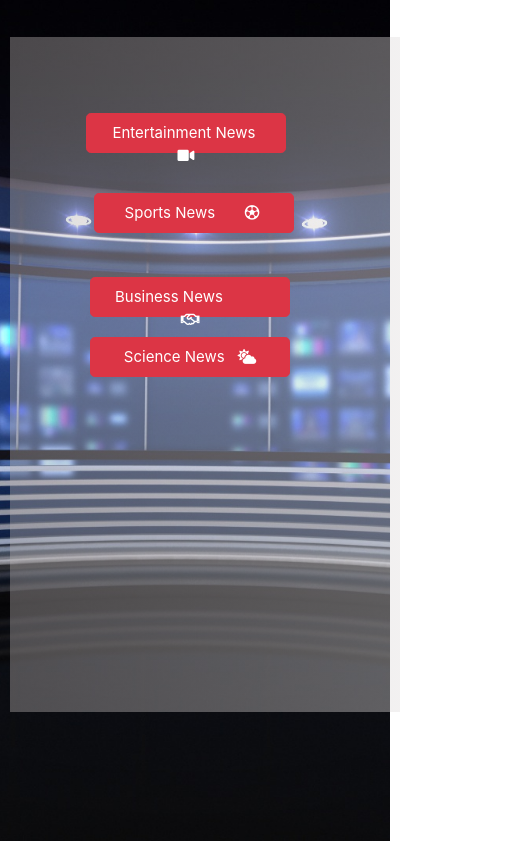
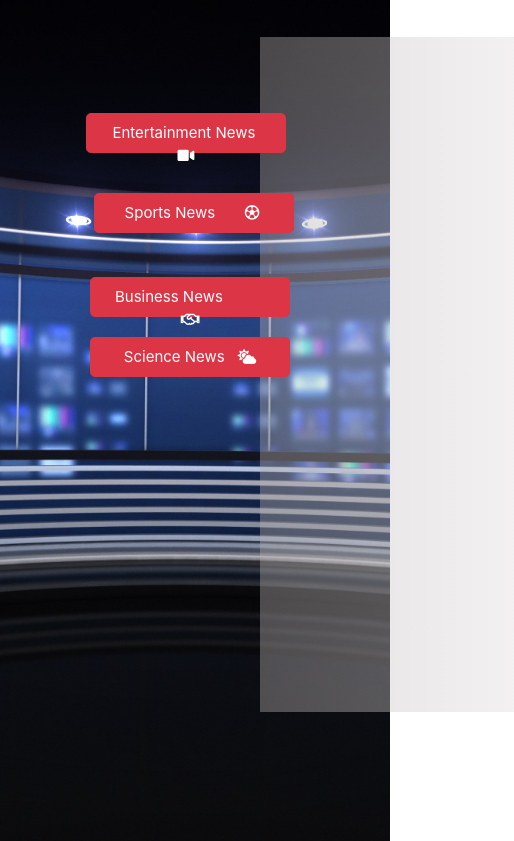
Before and after one commit to Priyasharma28/news.github.io, a plain HTML site: page category.html in a window 390 px wide. Shown: the part 134-975 px from the top of the page, 514 px wide, since content can reach past the window. Drawn offline with nearby package versions, Linux system fonts and the light colour scheme; a web font is replaced by a local one.

Commit message:
Update category.html

```diff
--- a/category.html
+++ b/category.html
@@ -74,10 +74,10 @@ margin-left: 550px;
 {
   .overlay{
 
-width:100%;
+
     margin-top: 40px;
     height:80vh;
-    margin-left:10px;
+  padding:0px;
 
 
 
```
